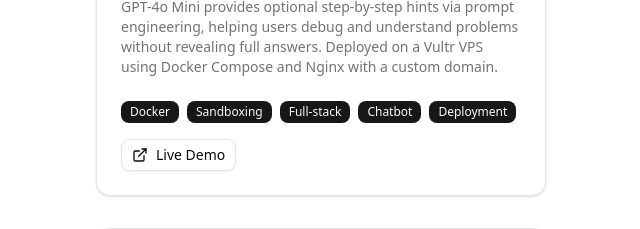
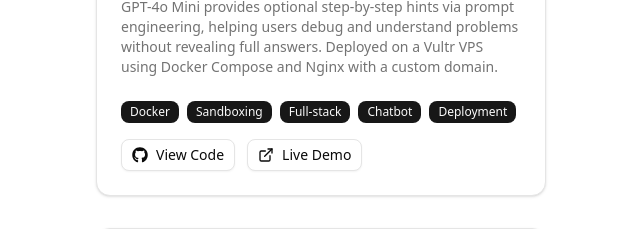
Before and after one commit to luke-mao/my-resume, a React (Vite) app: page / in a window 1280 px wide. Shown: the part 1500-1729 px from the top of the page, without its empty margins (88-728 px from the left). Built offline with nearby package versions, Linux system fonts and the light colour scheme.

Commit message:
Update Projects.jsx

```diff
--- a/src/components/Projects.jsx
+++ b/src/components/Projects.jsx
@@ -45,7 +45,7 @@ const data = [
     Additionally, an AI Tutor powered by OpenAI GPT-4o Mini provides optional step-by-step hints via prompt engineering, helping users debug and understand problems without revealing full answers.
     Deployed on a Vultr VPS using Docker Compose and Nginx with a custom domain.`,
     badges: ["Docker", "Sandboxing", "Full-stack", "Chatbot", "Deployment"],
-    repoLink: null,
+    repoLink: "https://github.com/luke-mao/pycodepractice",
     demoLink: "http://pycodepractice.lukemao.site",
   },
   {
```
